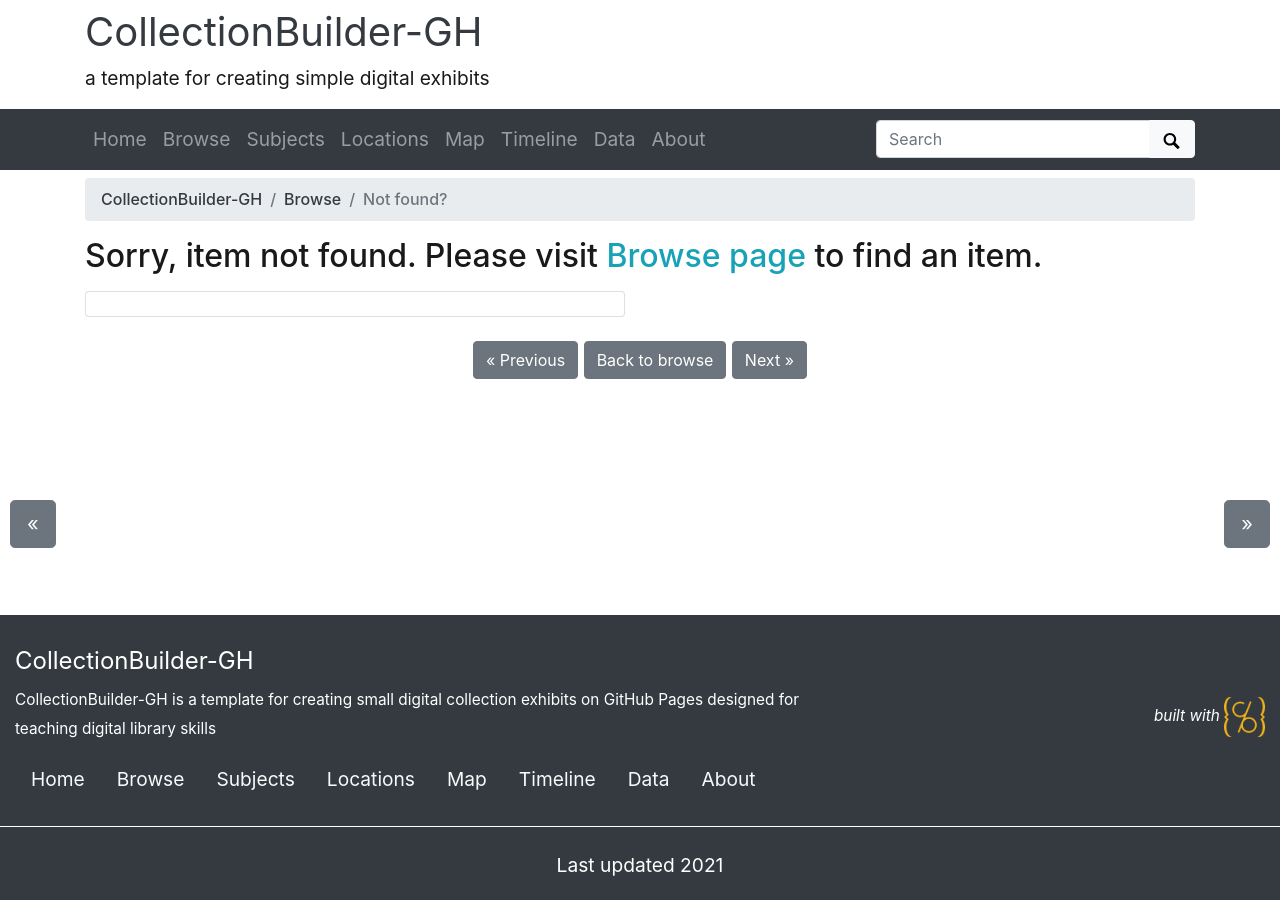
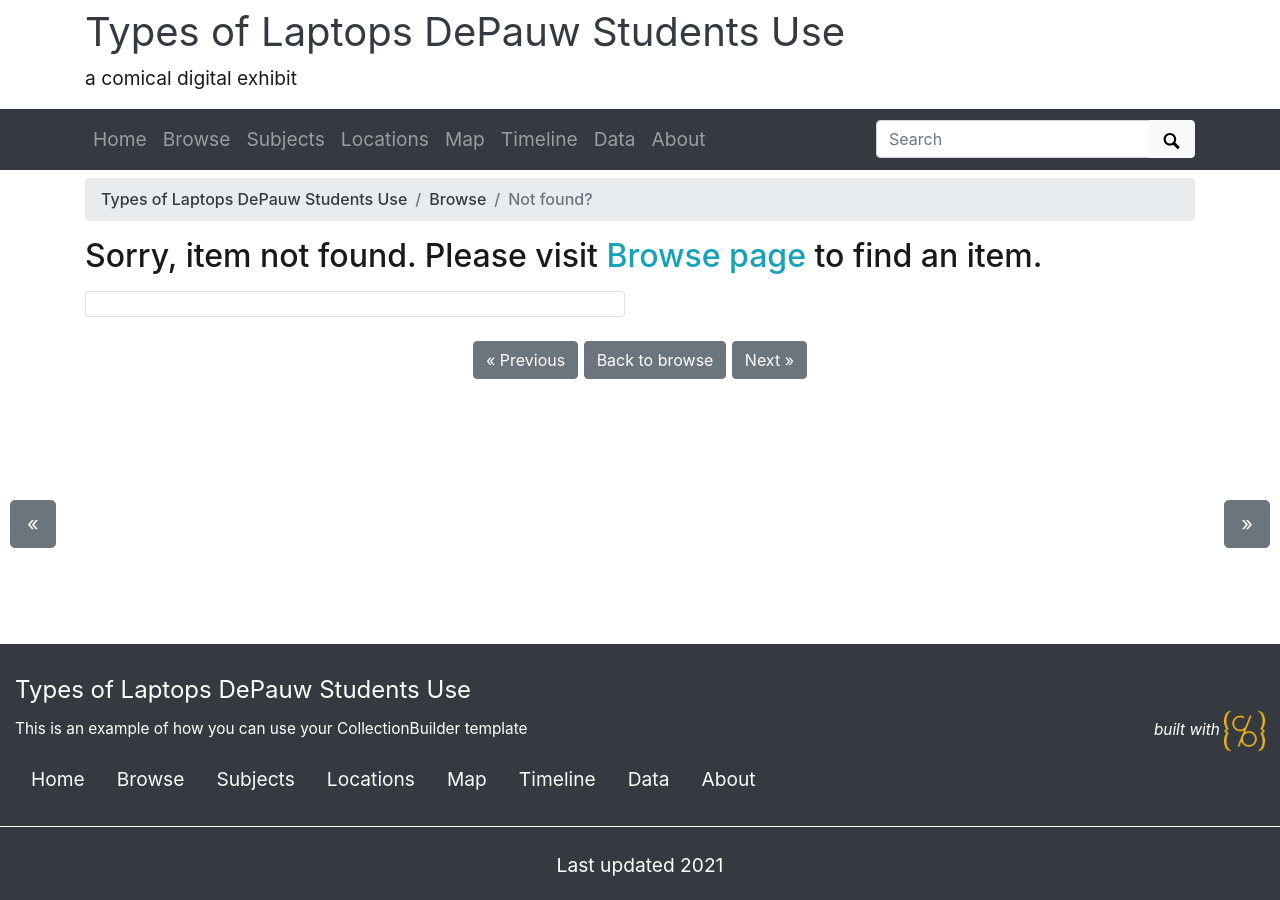
Before and after one commit to mahnoorzah/testing2, a Jekyll site: the page built from pages/item.md, in a window 1280 px wide. Built offline with Jekyll 4.4.1, drawn with Linux system fonts in a browser that asks for light colours.

Commit message:
made chnages

```diff
--- a/_config.yml
+++ b/_config.yml
@@ -20,21 +20,21 @@
 # SITE SETTINGS
 #
 # title of site appears in banner
-title: CollectionBuilder-GH
+title: Types of Laptops DePauw Students Use
 # tagline, a short phrase that will appear throughout the site in the top banner
-tagline: a template for creating simple digital exhibits
+tagline: a comical digital exhibit
 # description appears in meta tags and other locations
 # this description might appear in search result lists, keep around 160 characters max
-description: "CollectionBuilder-GH is a template for creating small digital collection exhibits on GitHub Pages designed for teaching digital library skills"
+description: "This is an example of how you can use your CollectionBuilder template"
 # creator of the digital collection, to appear in meta tags; we typically use our GitHub usernames but feel free to just use your name
-author: CollectionBuilder
+author: mahnoorzah
 
 ##########
 # COLLECTION SETTINGS
 #
 # Set the metadata for your collection (the name of the csv file in your _data directory that describes the objects in your collection)
 # Use the filename of your CSV **without** the ".csv" extension! E.g. _data/demo-metadata.csv --> "demo-metadata"
-metadata: demo-metadata
+metadata: metadata1
 
 ##########
 # GOOGLE SERVICES [optional!]
```
